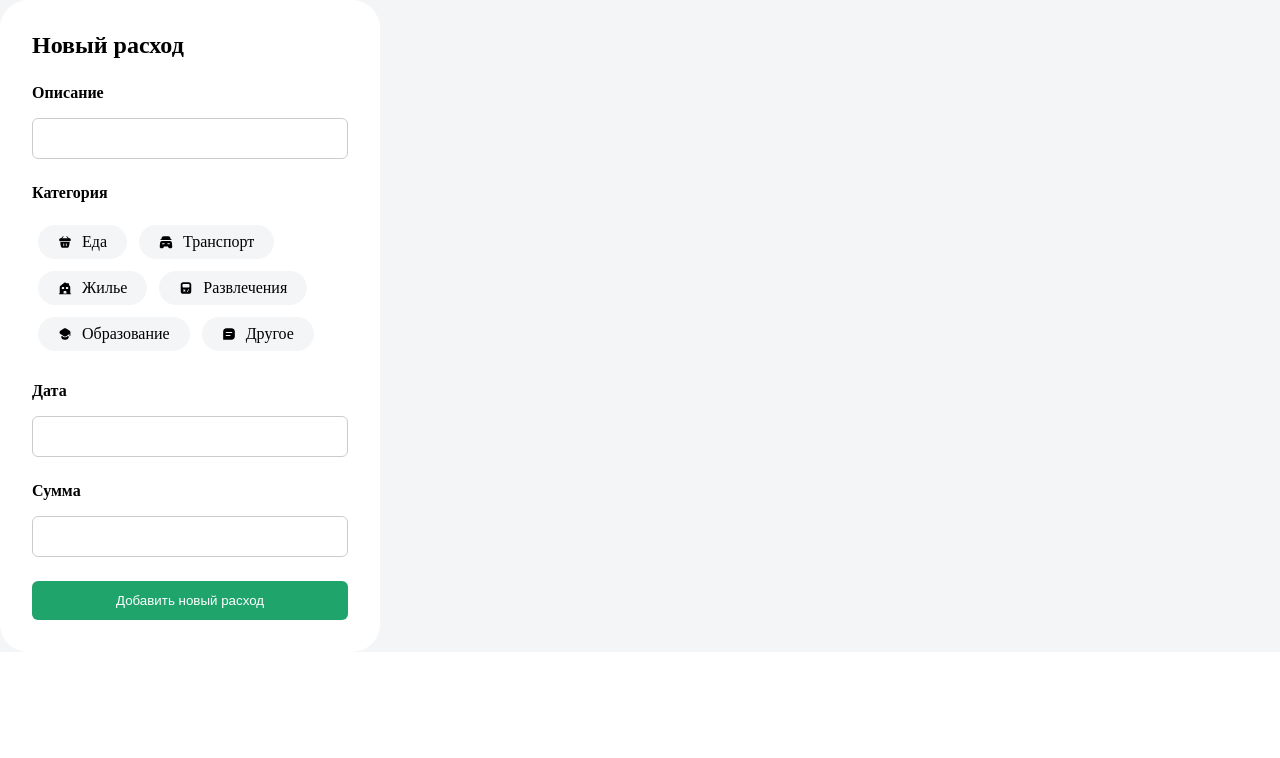
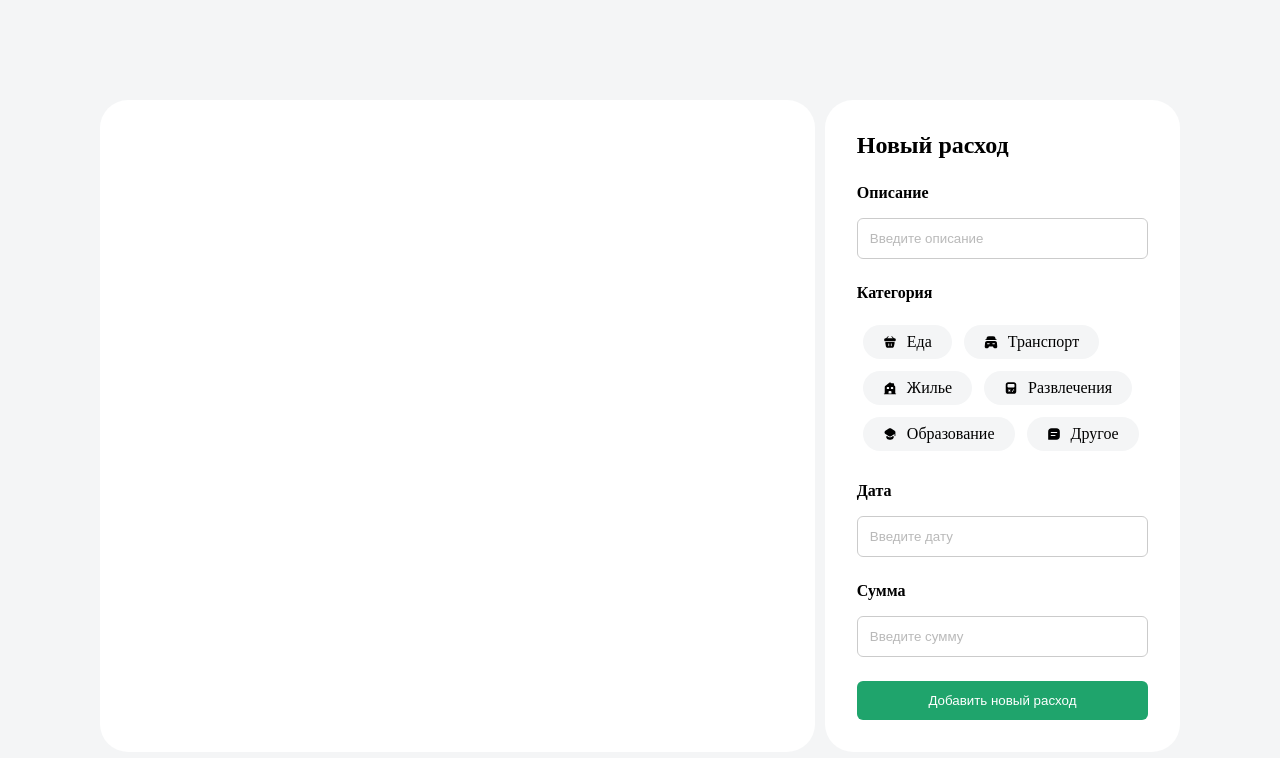
Before and after one commit to teacher-cheater/expense-tracker, a React (Create React App) app: page / in a window 1280 px wide. Shown: the top 758 px of the page. Built offline with nearby package versions, Linux system fonts and the light colour scheme.

Commit message:
add: data storage and output localStorage

```diff
--- a/src/App.css
+++ b/src/App.css
@@ -6,4 +6,15 @@
 
 .App {
     background: #F4F5F6;
+    height: 100vh;
+    padding: 100px;
 }
+
+.my-expenses {
+    max-width: 1202px;
+    margin: 0 auto;
+    display: flex;
+    gap: 10px;
+    background: #F4F5F6;
+    flex-wrap: wrap;
+}
--- a/src/App.js
+++ b/src/App.js
@@ -1,19 +1,30 @@
 import './App.css';
-import {useState} from 'react';
+import {useEffect, useState} from 'react';
 import ExpenseForm from "./components/ExpenseForm/ExpenseForm";
 import ExpenseList from "./components/ExpenseList/ExpenseList";
 
 function App() {
-    const [expenses, setExpenses] = useState([]);
+    const [expenses, setExpenses] = useState(() => {
+        const storedExpenses = localStorage.getItem('expenses');
+        return storedExpenses ? JSON.parse(storedExpenses) : [];
+    });
+
+    useEffect(() => {
+        localStorage.setItem('expenses', JSON.stringify(expenses));
+    }, [expenses]);
+
     console.log(expenses)
+
     const addExpense = (expense) => {
         setExpenses([...expenses, expense]);
     };
 
     return (
         <div className="App">
-            <ExpenseList expenses={expenses} />
-            <ExpenseForm onAdd={addExpense}/>
+            <div className="my-expenses">
+                <ExpenseList expenses={expenses}/>
+                <ExpenseForm onAdd={addExpense}/>
+            </div>
         </div>
     );
 }
--- a/src/components/ExpenseForm/ExpenseForm.jsx
+++ b/src/components/ExpenseForm/ExpenseForm.jsx
@@ -15,7 +15,6 @@ const ExpenseForm = ({onAdd}) => {
         e.preventDefault();
         onAdd({...formData, id: Date.now()});
         setFormData({description: '', date: '', category: '', amount: ''});
-        console.log(formData)
     };
 
     const handleChange = (e) => {
@@ -29,7 +28,7 @@ const ExpenseForm = ({onAdd}) => {
                 <label className={s.wrap}>
                     <h4 className={s.subtitle}>Описание</h4>
                     <input name="description" type="text" value={formData.description} onChange={handleChange}
-                           required/>
+                           required placeholder="Введите описание"/>
                 </label>
                 <div className={s.wrapper}>
                     <h4 className={s.subtitle}>Категория</h4>
@@ -114,11 +113,13 @@ const ExpenseForm = ({onAdd}) => {
                 </div>
                 <h4 className={s.subtitle}>Дата</h4>
                 <label className={s.wrap}>
-                    <input name="date" type="text" value={formData.date} onChange={handleChange} required/>
+                    <input name="date" type="text" value={formData.date} onChange={handleChange}
+                           placeholder="Введите дату" required/>
                 </label>
                 <label className={s.wrap}>
                     <h4 className={s.subtitle}>Сумма</h4>
-                    <input name="amount" type="number" value={formData.amount} onChange={handleChange} required/>
+                    <input name="amount" type="number" value={formData.amount} onChange={handleChange}
+                           placeholder="Введите сумму" required/>
                 </label>
                 <button className={s.btn} type="submit">Добавить новый расход</button>
             </form>
--- a/src/components/ExpenseForm/ExpenseForm.module.css
+++ b/src/components/ExpenseForm/ExpenseForm.module.css
@@ -5,6 +5,7 @@
     padding: 32px;
     display: flex;
     flex-direction: column;
+    flex: 1 1 32.3%;
 }
 
 .wrap input {
--- a/src/components/ExpenseList/ExpenseList.jsx
+++ b/src/components/ExpenseList/ExpenseList.jsx
@@ -1,10 +1,11 @@
 import React from 'react';
+import s from './ExpenseList.module.css';
 
 const ExpenseList = ({expenses}) => {
     return (
-        <div>
+        <div className={s.list}>
             {expenses.map(expense => (
-                <div key={expense.id} className="expense-item">
+                <div key={expense.id} className={s.expenseItem}>
                     <div>{expense.description}</div>
                     <div>{expense.category}</div>
                     <div>{expense.date}</div>
--- a/src/components/ExpenseList/ExpenseList.module.css
+++ b/src/components/ExpenseList/ExpenseList.module.css
@@ -0,0 +1,12 @@
+.list {
+    background: #FFFFFF;
+    border-radius: 28px;
+    padding: 32px;
+    display: flex;
+    flex-direction: column;
+    flex: 1 1 65.6%;
+}
+
+.expenseItem {
+
+}
```
